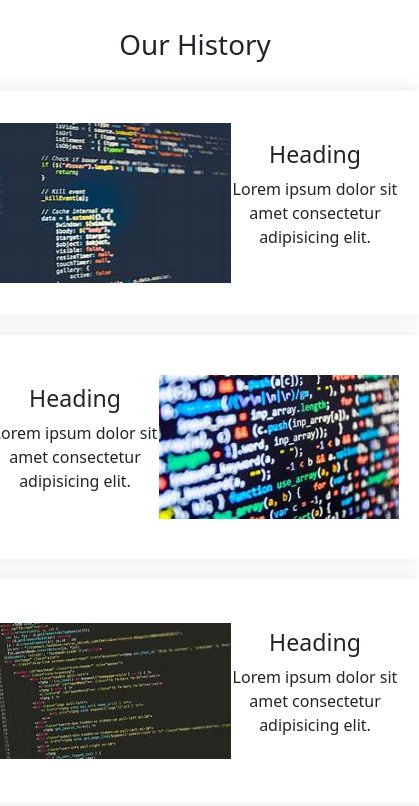
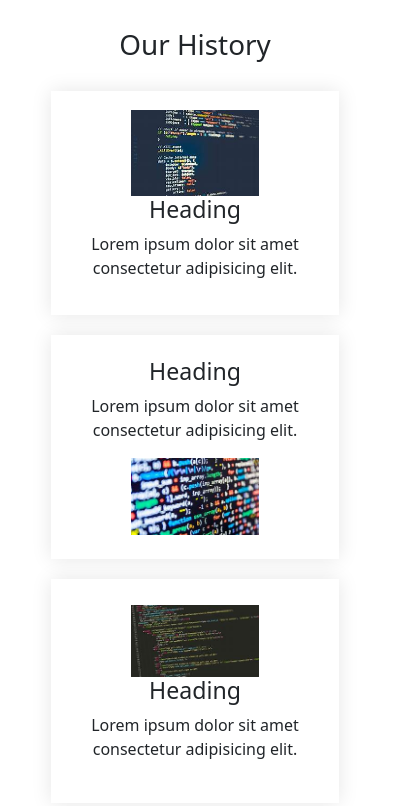
Before and after one commit to FaiezWaseem/Bootstrap-website, a plain HTML site: page index.html in a window 390 px wide. Shown: the part 371-1177 px from the top of the page, 419 px wide, since content can reach past the window. Drawn offline with nearby package versions, Linux system fonts and the light colour scheme.

Commit message:
made the added cards responsive

```diff
--- a/style.css
+++ b/style.css
@@ -30,7 +30,7 @@ h1{
     text-align: center;
 }
 .services-top-1{
-    margin: 20px;
+    margin: 20px 0px;
     flex-direction: column;
     justify-content: space-evenly;
     align-items: center;
@@ -46,6 +46,7 @@ h1{
     display: flex;
     width: 28rem;
     height: 14rem;
+    transition: transform .5s;
 }
 .services-top-1 .box .logo img{
     width: 15rem;
@@ -53,9 +54,20 @@ h1{
 .services-top-1 .box .text{
   text-align: center;
 }
-@media screen and (max-width: 1080px){
+.box:hover{
+    transform: translateY(-12px);
+}
+@media screen and (max-width: 600px){
 
     .services-top{
         flex-wrap: wrap;
     }
+    .services-top-1 .box{
+      flex-direction: column;
+      width: 18rem;
+    }
+    .services-top-1 .box .logo img{
+        width: 8rem;
+    }
+
 }
```
